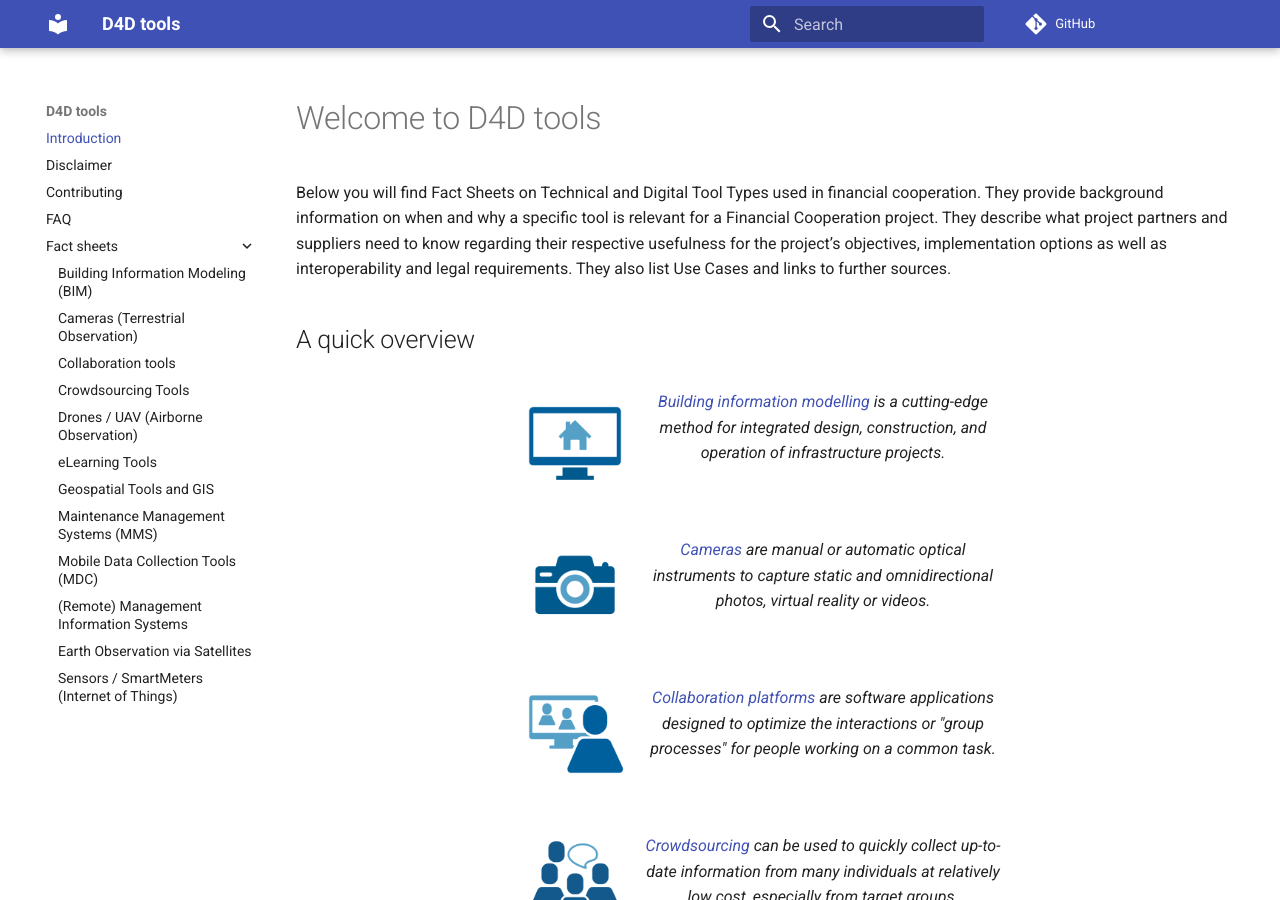
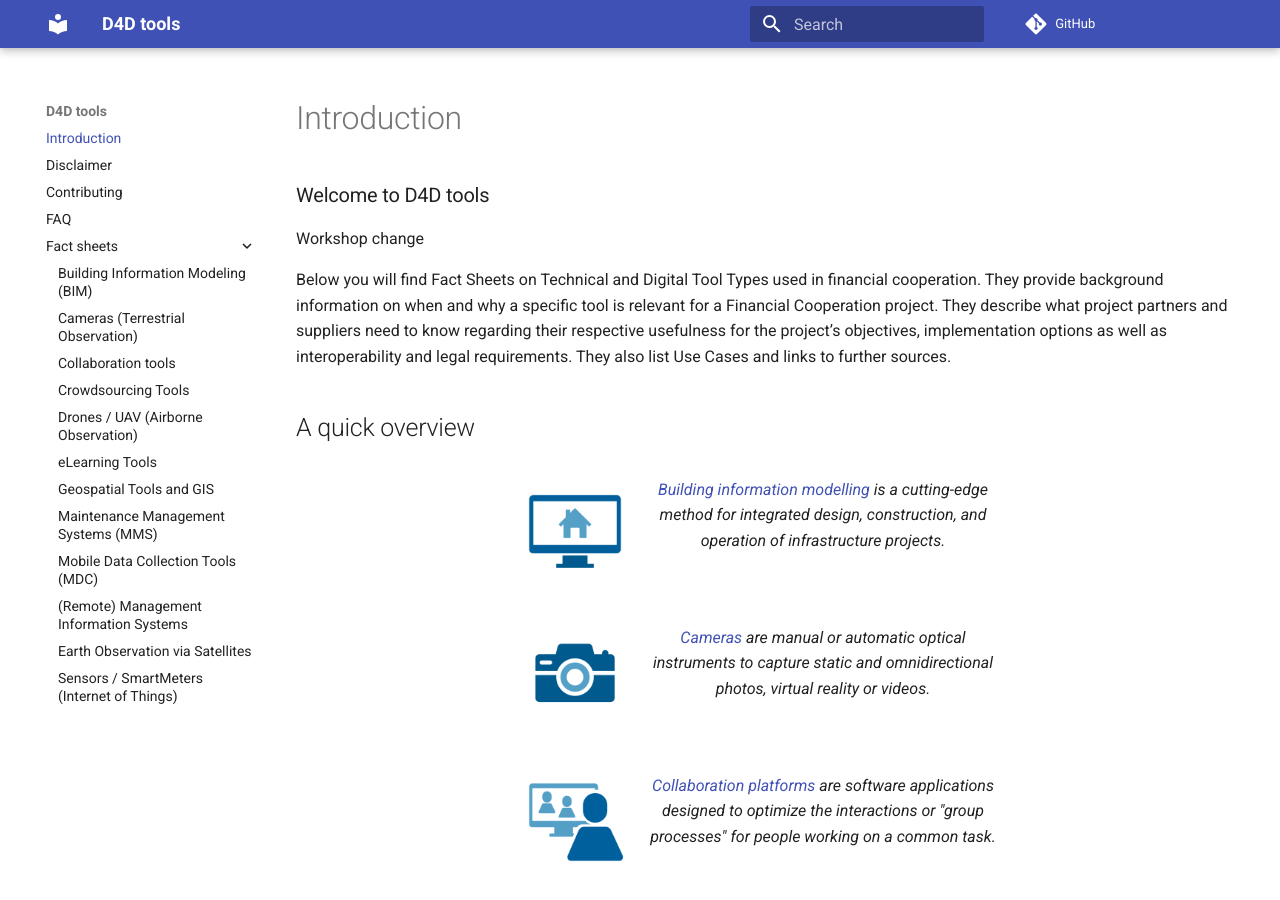
Before and after one commit to openkfw/d4dtools, an MkDocs documentation site: the page built from docs/index.md, in a window 1280 px wide and 900 px high. Built offline with MkDocs 1.6.1 and Material for MkDocs 9.7.7, drawn with Linux system fonts in a browser that asks for light colours; comment, search, counter and statistics services are not loaded.

Commit message:
We had an intro call

```diff
--- a/docs/index.md
+++ b/docs/index.md
@@ -3,8 +3,9 @@ hide:
   - toc
 ---
 
-# Welcome to D4D tools
+### Welcome to D4D tools
 
+Workshop change
 
 Below you will find Fact Sheets on Technical and Digital Tool Types used in financial cooperation. They provide background information on when and why a specific tool is relevant for a Financial Cooperation project. They describe what project partners and suppliers need to know regarding their respective usefulness for the project’s objectives, implementation options as well as interoperability and legal requirements. They also list Use Cases and links to further sources.
 
```
